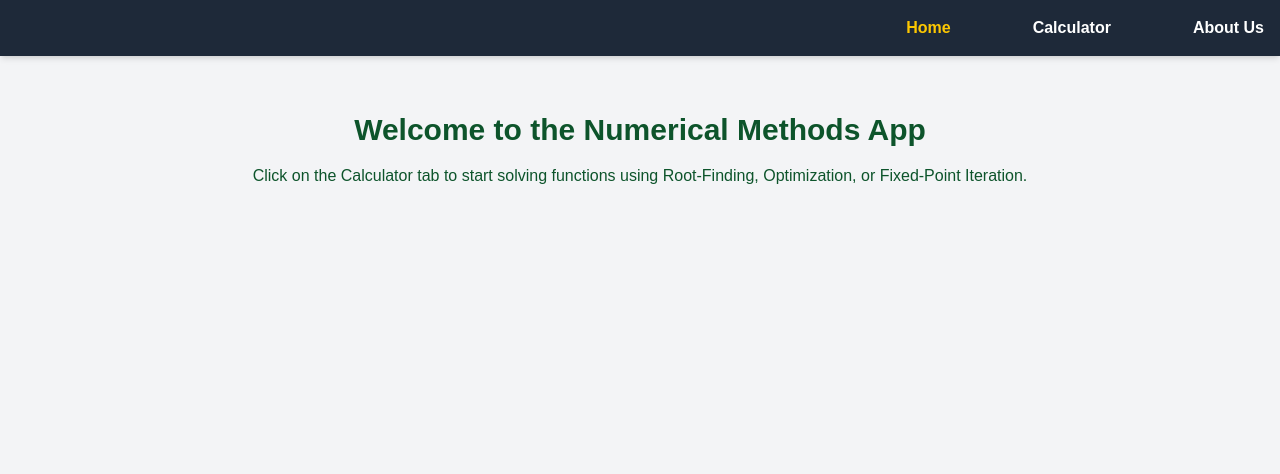
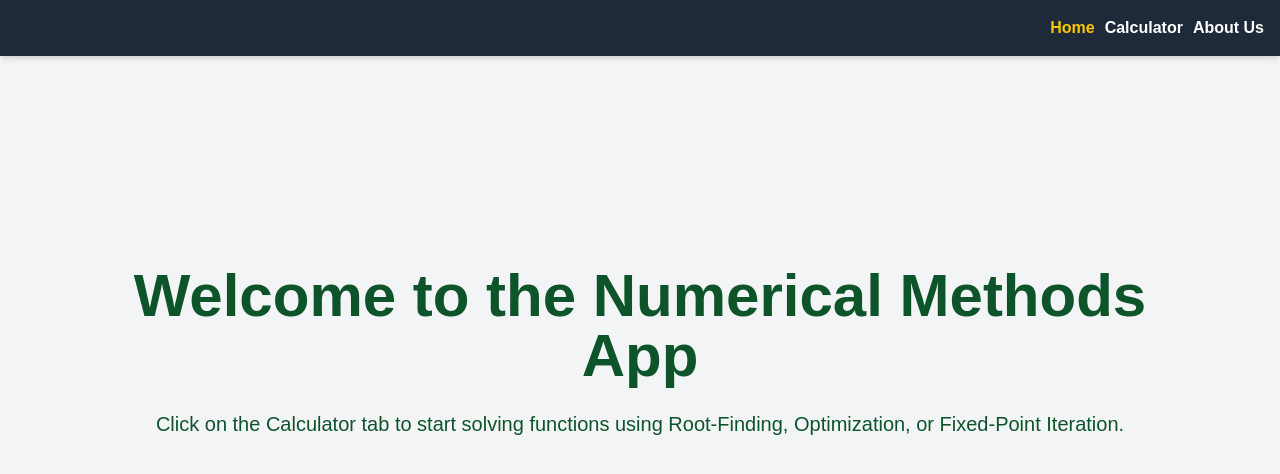
Before and after one commit to JephoneTorre/Numerical-Methods-Solver--Root-Finding--Optimization---Fixed-Point-Iteration, a Next.js app: page / in a window 1280 px wide. Shown: the top 474 px of the page. Built offline with nearby package versions, Linux system fonts and the light colour scheme.

Commit message:
welkcome size

```diff
--- a/src/app/page.js
+++ b/src/app/page.js
@@ -47,7 +47,7 @@ export default function HomePage() {
   return (
     <div className="min-h-screen bg-gray-100" style={{ fontFamily: 'Lufga, sans-serif' }}>
       {/* Header */}
-      <header className="fixed top-0 left-0 w-full bg-gray-800 text-white p-4 flex justify-end space-x-20.5 shadow-md z-50">
+      <header className="fixed top-0 left-0 w-full bg-gray-800 text-white p-4 flex justify-end space-x-2.5 shadow-md z-50">
         <button
           onClick={() => setActiveTab("home")}
           className={`font-semibold ${activeTab === "home" ? "text-yellow-400" : "hover:text-yellow-300"}`}
@@ -70,20 +70,27 @@ export default function HomePage() {
 
       {/* Main content */}
       <div className="pt-28 max-w-6xl mx-auto p-4 text-green-900">
+        {/* Home Tab */}
         {activeTab === "home" && (
-          <div className="text-center">
-            <h1 className="text-3xl font-bold mb-4">Welcome to the Numerical Methods App</h1>
-            <p>Click on the Calculator tab to start solving functions using Root-Finding, Optimization, or Fixed-Point Iteration.</p>
+          <div className="flex flex-col items-center justify-center min-h-[60vh] text-center">
+            <h1 className="text-5xl md:text-6xl font-bold mb-6">Welcome to the Numerical Methods App</h1>
+            <p className="text-lg md:text-xl text-green-900">
+              Click on the Calculator tab to start solving functions using Root-Finding, Optimization, or Fixed-Point Iteration.
+            </p>
           </div>
         )}
 
+        {/* About Tab */}
         {activeTab === "about" && (
-          <div>
-            <h1 className="text-3xl font-bold mb-4">About Us</h1>
-            <p>This app was built using Next.js, React, and Tailwind CSS. It helps you compute numerical solutions for functions and export results with formulas.</p>
+          <div className="flex flex-col items-center justify-center min-h-[60vh] text-center">
+            <h1 className="text-4xl md:text-5xl font-bold mb-6">About Us</h1>
+            <p className="text-lg md:text-xl text-green-900">
+              This app was built using Next.js, React, and Tailwind CSS. It helps you compute numerical solutions for functions and export results with formulas.
+            </p>
           </div>
         )}
 
+        {/* Calculator Tab */}
         {activeTab === "calculator" && (
           <div>
             <h1 className="text-2xl font-bold mb-4">Numerical Methods Calculator</h1>
@@ -175,7 +182,7 @@ export default function HomePage() {
                 </table>
 
                 <button className="bg-green-500 text-white p-2 rounded mt-4"
-                  onClick={() => exportToExcel(mode, result.iterations)}>
+                  onClick={() => exportToExcel(result.iterations, result.derivative, formulaOnly, parseFloat(tolerance), mode)}>
                   Export to Excel
                 </button>
               </div>
```
